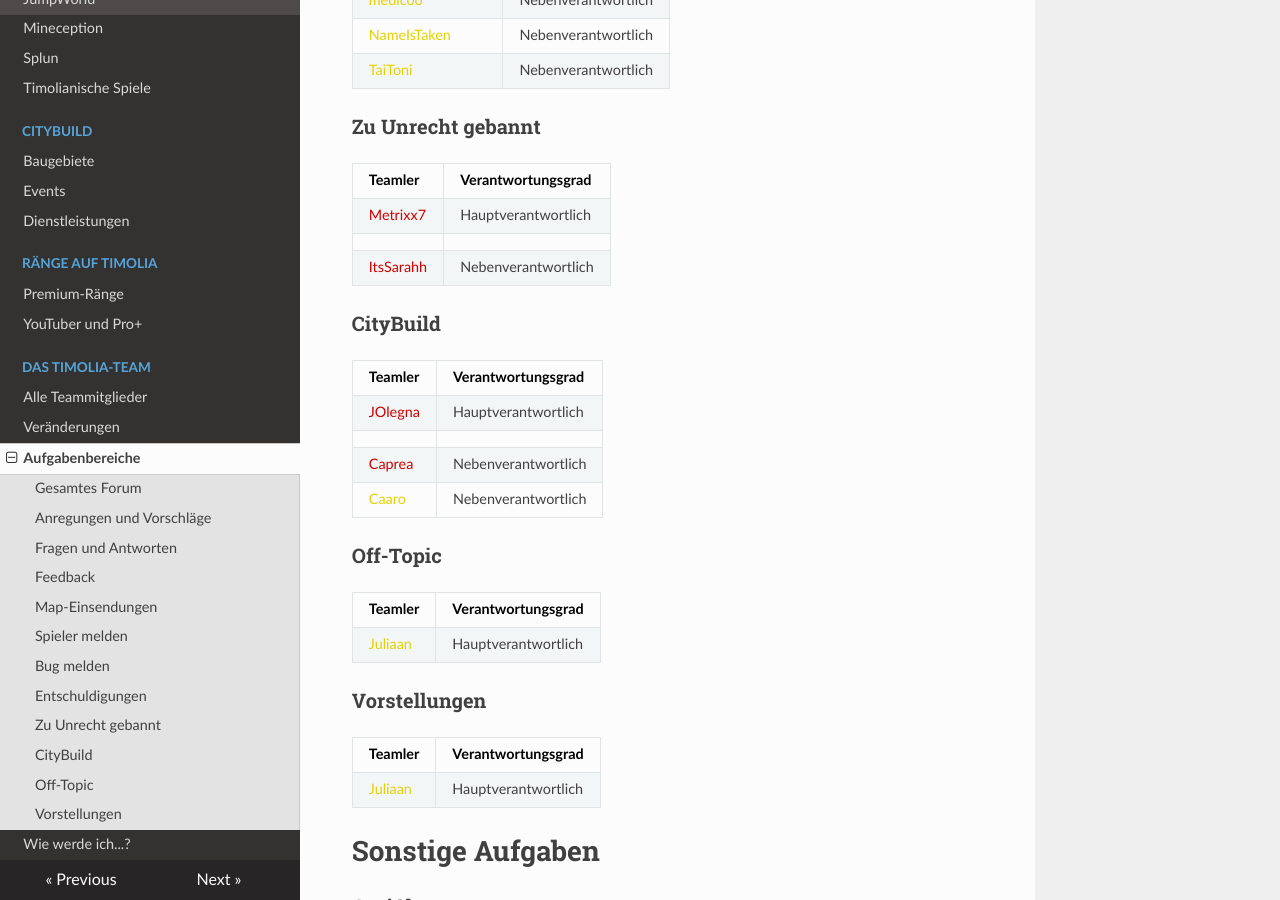
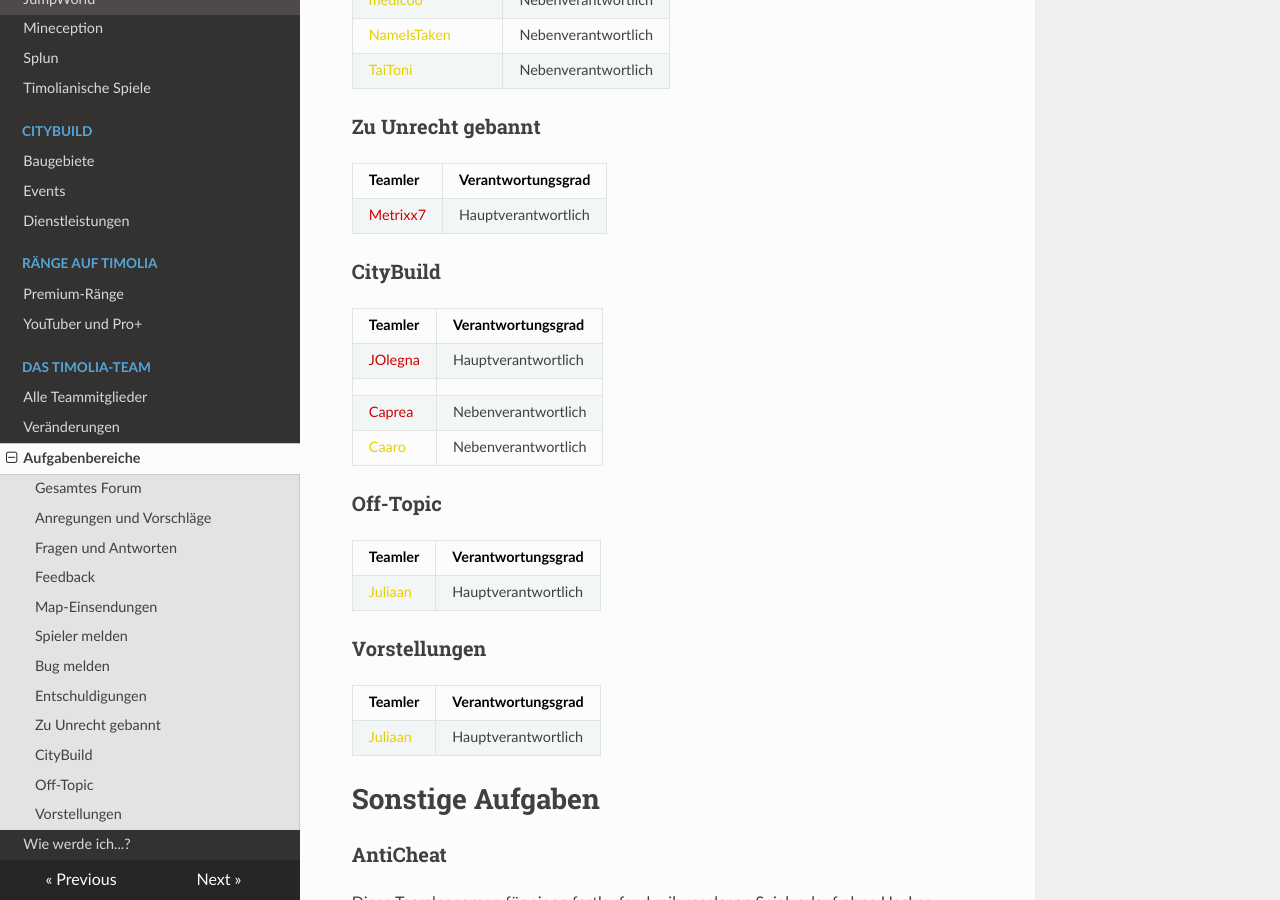
Before and after one commit to TimoliaDE/HowTo, an MkDocs documentation site: the page built from docs/team/responsibilities.md, in a window 1280 px wide and 900 px high, scrolled down 2391 px. Built offline with MkDocs 1.6.1, drawn with Linux system fonts in a browser that asks for light colours; nearby versions of some CDN libraries; old or Windows-style settings are respelled for this version of MkDocs.

Commit message:
Update responsibilities.md

```diff
--- a/docs/team/responsibilities.md
+++ b/docs/team/responsibilities.md
@@ -84,8 +84,6 @@ Die Verantwortlichen für das gesamte Forum kümmern sich sowohl um den Aufbau d
 | Teamler | Verantwortungsgrad |
 | ------ | ------ |
 |<span style="color:#CF0101">Metrixx7</span> | Hauptverantwortlich |
-| | |
-|<span style="color:#CF0101">ItsSarahh</span> | Nebenverantwortlich |
 
 ###<strong>CityBuild</strong>
 | Teamler | Verantwortungsgrad |
```
